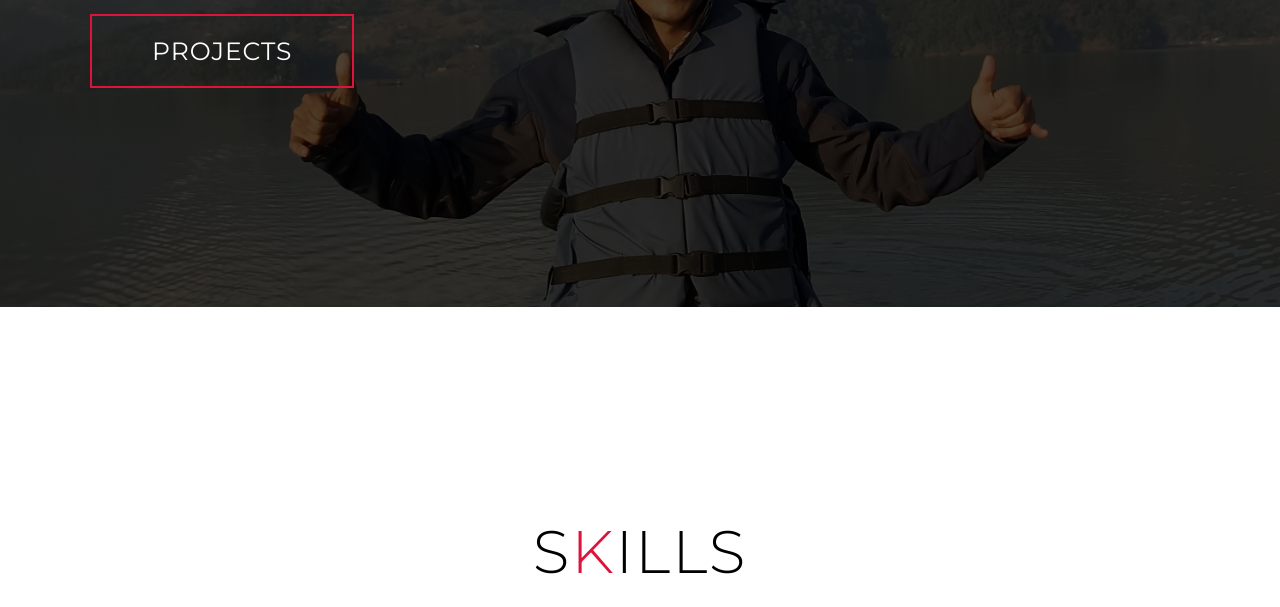
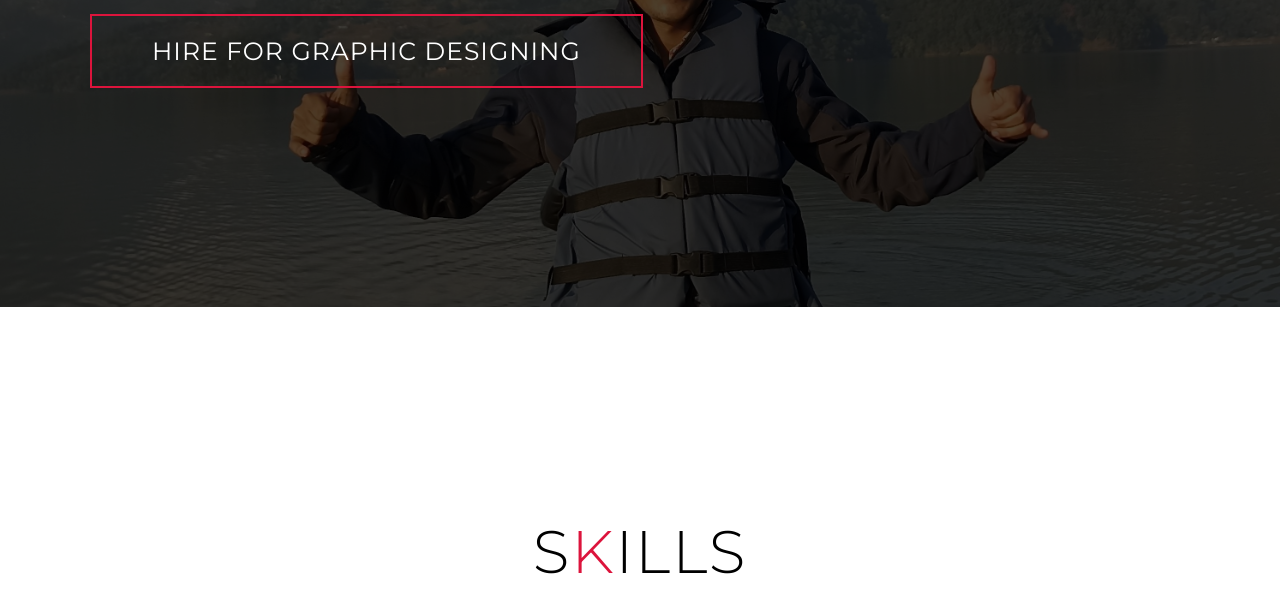
Before and after one commit to HEM2058/Portfolio_website, a plain HTML site: page index.html in a window 1280 px wide. Shown: the part 493-1100 px from the top of the page. Drawn offline with Linux system fonts and the light colour scheme.

Commit message:
Update index.html

```diff
--- a/index.html
+++ b/index.html
@@ -47,7 +47,7 @@
         <h1>Hello, <span></span></h1>
         <h1>My Name is <span></span></h1>
         <h1>Hem Raj Pandey <span></span></h1>
-        <a href="#projects" type="button" class="cta">Projects</a>
+        <a href="Gindex.html" type="button" class="cta">Hire for Graphic Designing</a>
         <!-- <a href="https://www.youtube.com/channel/UCpfv6PYtXehHCO3soEXYLiQ" type="button" class="uo"><img src="/Technology Nepal.jpg" alt=""></a> -->
       </div>
     </div>
```
